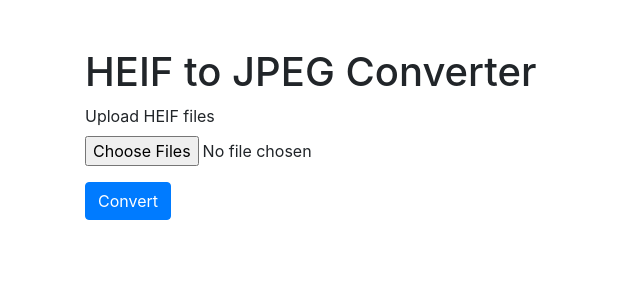
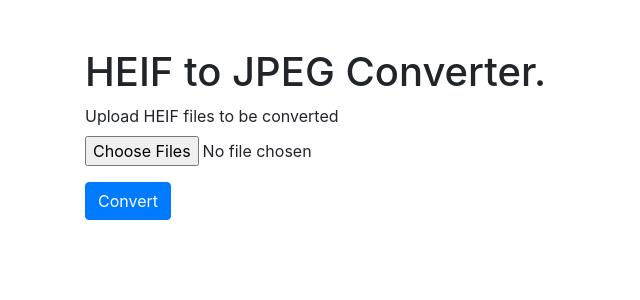
Before and after one commit to saumil15/heif-to-jpg, a Flask app: page / in a window 1280 px wide. Shown: the top 300 px of the page, without its empty margins (0-640 px from the left). Run offline with Flask 2, Linux system fonts and the light colour scheme; some libraries are stand-ins or nearby versions.

Commit message:
updated the html files

```diff
--- a/templates/upload.html
+++ b/templates/upload.html
@@ -8,10 +8,10 @@
   </head>
   <body>
     <div class="container">
-      <h1 class="mt-5">HEIF to JPEG Converter</h1>
+      <h1 class="mt-5">HEIF to JPEG Converter.</h1>
       <form method="post" enctype="multipart/form-data">
         <div class="form-group">
-          <label for="files">Upload HEIF files</label>
+          <label for="files">Upload HEIF files to be converted</label>
           <input type="file" class="form-control-file" id="files" name="files" multiple>
         </div>
         <button type="submit" class="btn btn-primary">Convert</button>
```
